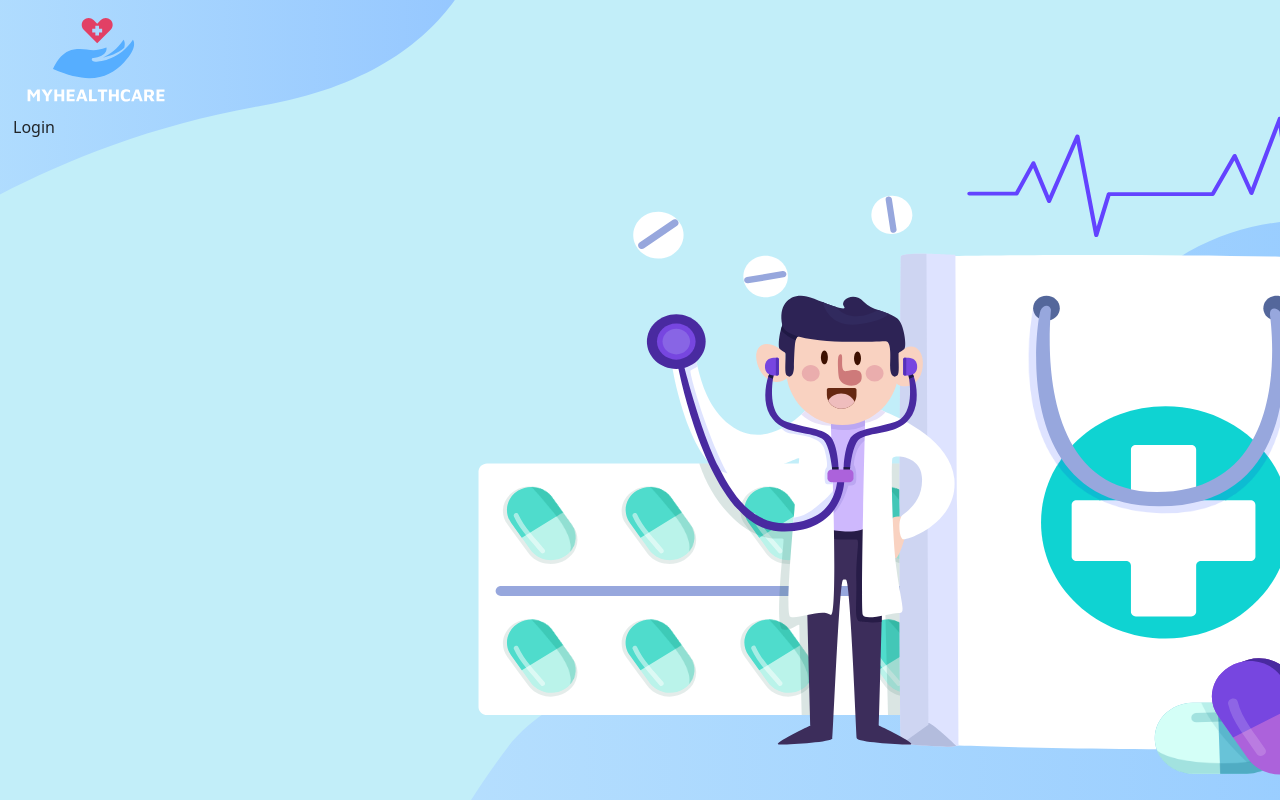
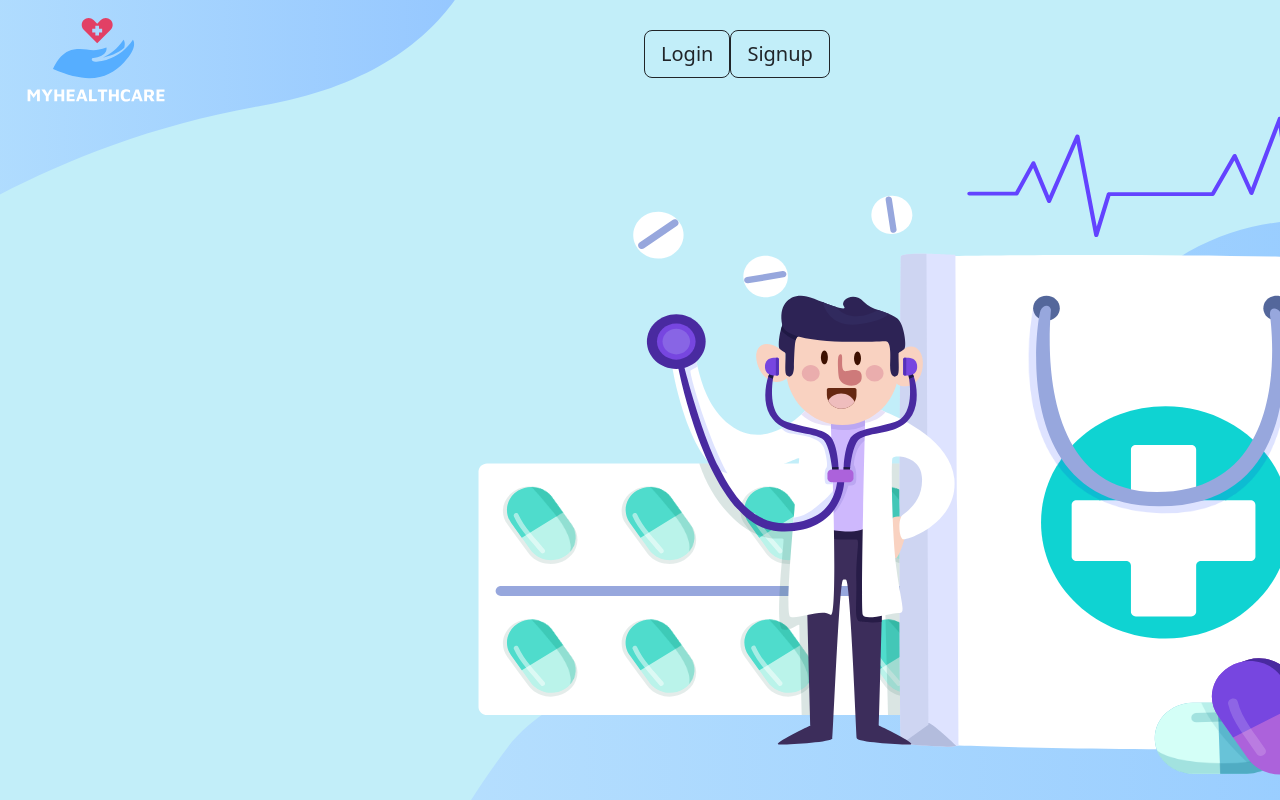
Before and after one commit to hanhuazhu/winterhackathon, a React (Create React App) app in the folder client/: page / in a window 1280 px wide. Built offline with nearby package versions, Linux system fonts and the light colour scheme.

Commit message:
Signup page

```diff
--- a/client/src/Home.js
+++ b/client/src/Home.js
@@ -12,13 +12,16 @@ class Home extends Component {
         return (
             <div>
                 <Container className='window m-0 p-0' fluid>
-                    <Row className="row-cols-2">
+                    <Row>
                         <Col className='p-0 ms-2 mt-2'>
                             <img src={logo} alt="My HealthCare Logo" id="logo"></img>
                         </Col>
-                        <Col>
-                            <Button href="/Login" variant='dark-outline'>
+                        <Col className='m-auto'>
+                            <Button href="/Login" variant='outline-dark' size='lg'>
                                 Login
+                            </Button>
+                            <Button href="/Signup" variant='outline-dark' size='lg'>
+                                Signup
                             </Button>
                         </Col>
                     </Row>
```
Also changed, not shown: client/src/Signup.css (added), client/src/Signup.js (added).
